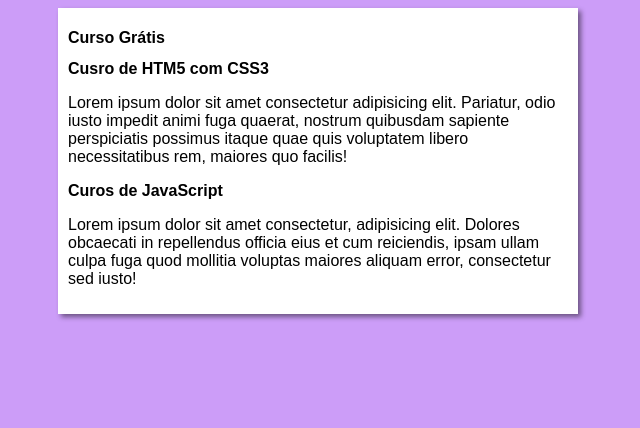
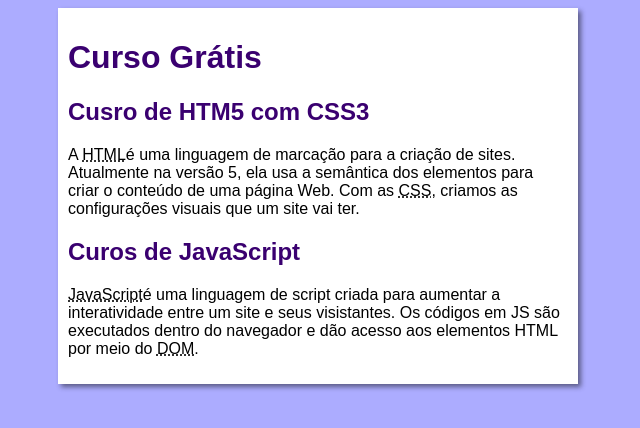
Before and after one commit to edsoncleitonsantos/projeto-site, a plain HTML site: page index.html in a window 1280 px wide. Shown: the whole page, without its empty margins (322-962 px from the left). Drawn offline with Linux system fonts and the light colour scheme.

Commit message:
upgrade commit

```diff
--- a/estilos/style.css
+++ b/estilos/style.css
@@ -4,13 +4,34 @@
 }
 
 body {
-    background-color: rgb(204, 157, 248);
+    background-color: #acacff;
 }
 
 main {
     background-color: white;
     width: 500px;
     margin: auto;
+    padding: 10px;
     box-shadow: 3px 3px 5px rgba(0, 0, 0, 0.473);
-    padding: 10px;
 }
+
+h1 {
+    font-size: 2em;
+    color: rgb(58, 0, 112);
+}
+
+h2 {
+    font-size: 1.5em;
+    color: rgb(58, 0, 112);
+}
+
+a {
+    text-decoration: none;
+    font-weight: bold;
+    color: rgb(58, 0, 112);
+}
+
+a:hover {
+    text-decoration: underline;
+    color: rgb(26, 26, 255);
+}
--- a/index.html
+++ b/index.html
@@ -14,11 +14,11 @@
         </header>
         <article>
             <h2>Cusro de HTM5 com CSS3</h2>
-            <p>Lorem ipsum dolor sit amet consectetur adipisicing elit. Pariatur, odio iusto impedit animi fuga quaerat, nostrum quibusdam sapiente perspiciatis possimus itaque quae quis voluptatem libero necessitatibus rem, maiores quo facilis!</p>
+            <p>A <abbr title="HeperText Markup Language">HTML</abbr>é uma linguagem de marcação para a criação de sites. Atualmente na versão 5, ela usa a semântica dos elementos para criar o conteúdo de uma página Web. Com as <abbr title="Cascadomg Style Sheets">CSS</abbr>, criamos as configurações visuais que um site vai ter.</p>
         </article>
         <article>
             <h2>Curos de JavaScript</h2>
-            <p>Lorem ipsum dolor sit amet consectetur, adipisicing elit. Dolores obcaecati in repellendus officia eius et cum reiciendis, ipsam ullam culpa fuga quod mollitia voluptas maiores aliquam error, consectetur sed iusto!</p>
+            <p><abbr title="JavaScript">JavaScript</abbr>é uma linguagem de script criada para aumentar a interatividade entre um site e seus visistantes. Os códigos em JS são executados dentro do navegador e dão acesso aos elementos HTML por meio do <abbr title="Document Object Model">DOM</abbr>.</p>
         </article>
     </main>
 </body>
```
